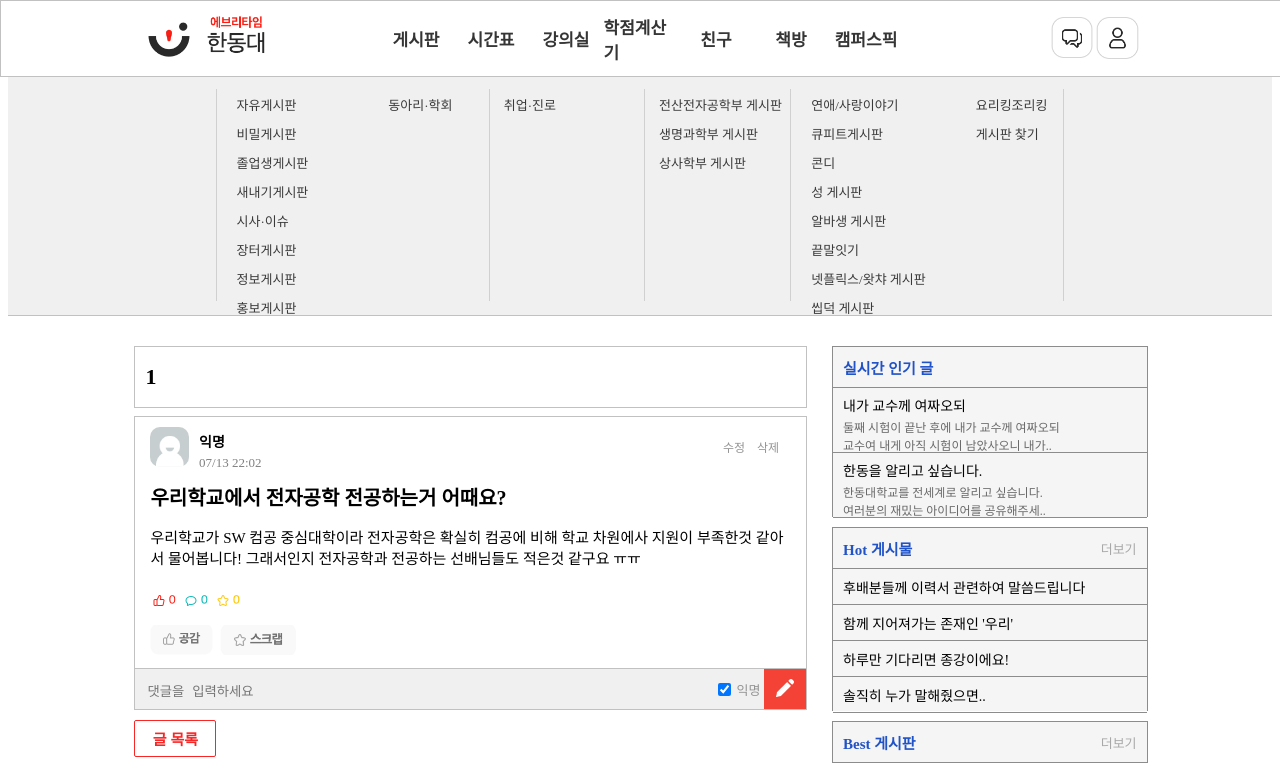
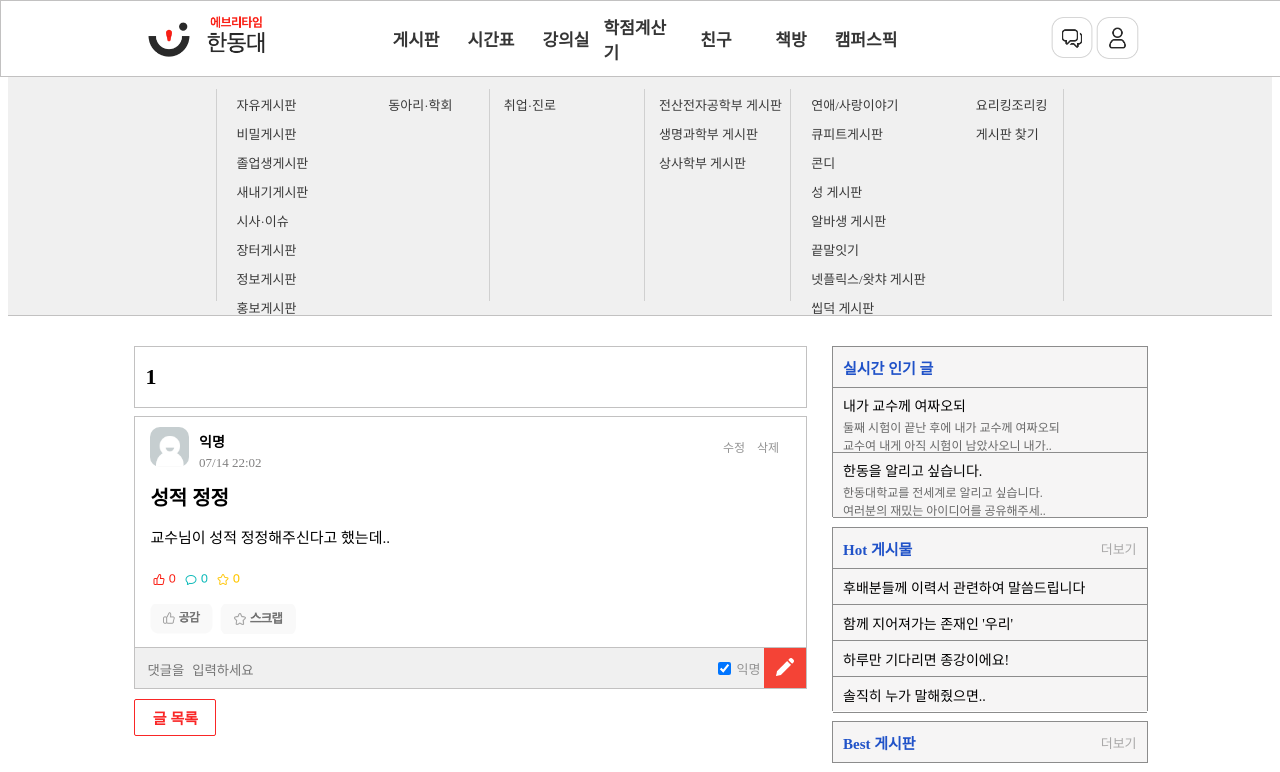
Before and after one commit to YearaChoi/2024-summer-webcamp, a React (Create React App) app: page /board/1/post/1 in a window 1280 px wide. Shown: the top 772 px of the page. Built offline with nearby package versions, Linux system fonts and the light colour scheme.

Commit message:
feat: 포스트 클릭시 해당 id에 맞는 게시글 세부 내용 보여주기

```diff
--- a/src/components/BoardMain.jsx
+++ b/src/components/BoardMain.jsx
@@ -46,6 +46,7 @@ function BoardMain() {
           {showUploadPost && <UploadPost onAddPost={handleAddPost} />}
           {posts.map((post, index) => (
             <Link
+              key={post.id}
               style={{ textDecoration: "none", color: "black" }}
               to={`/board/${boardTitle}/post/${post.id}`}
             >
--- a/src/components/PostDetailMain.jsx
+++ b/src/components/PostDetailMain.jsx
@@ -1,4 +1,4 @@
-import React, { useState } from "react";
+import React, { useEffect, useState } from "react";
 import HotBoard from "./HotBoard";
 import styled from "styled-components";
 import { useNavigate, useParams } from "react-router-dom";
@@ -8,12 +8,14 @@ import thumbsBtn from "../assets/icons/thumbsUp.png";
 import scrapBtn from "../assets/icons/scrap.png";
 import defaultUI from "../assets/icons/DefaultUI.png";
 import ModifyPostUI from "./ModifyPostUI";
+import postData from "./postData";
 
 function PostDetailMain() {
-  const { boardTitle } = useParams();
+  const { boardTitle, postId } = useParams();
   const [comment, setComment] = useState("");
   const [isAnonymous, setIsAnonymous] = useState(true);
   const [isEditing, setIsEditing] = useState(false);
+  const [post, setPost] = useState(null);
   const navigate = useNavigate();
 
   const handleAnonymousChange = () => setIsAnonymous(!isAnonymous);
@@ -30,6 +32,19 @@ function PostDetailMain() {
   const handleReturnPostList = () => {
     navigate(-1);
   };
+
+  useEffect(() => {
+    // postId에 해당하는 게시글 데이터 찾기
+    const foundPost = postData.find((post) => post.id === parseInt(postId));
+    setPost(foundPost);
+  }, [postId]);
+
+  console.log("postId : ", postId);
+  console.log("post : ", post);
+
+  if (!post) {
+    return <div>게시글을 찾을 수 없습니다.</div>;
+  }
 
   return (
     <Wrapper>
@@ -48,7 +63,7 @@ function PostDetailMain() {
                     </UserDefaultImg>
                     <InfoContainer>
                       <UserName>익명</UserName>
-                      <UploadTime>07/13 22:02</UploadTime>
+                      <UploadTime>07/14 22:02</UploadTime>
                     </InfoContainer>
                   </PostInfo>
                   <AboutPost>
@@ -57,14 +72,8 @@ function PostDetailMain() {
                   </AboutPost>
                 </Top>
                 <Middle>
-                  <PostTitle>
-                    우리학교에서 전자공학 전공하는거 어때요?
-                  </PostTitle>
-                  <PostContent>
-                    우리학교가 SW 컴공 중심대학이라 전자공학은 확실히 컴공에
-                    비해 학교 차원에사 지원이 부족한것 같아서 물어봅니다!
-                    그래서인지 전자공학과 전공하는 선배님들도 적은것 같구요 ㅠㅠ
-                  </PostContent>
+                  <PostTitle>{post.title}</PostTitle>
+                  <PostContent>{post.content}</PostContent>
                 </Middle>
                 <Bottom>
                   <Count>
```
